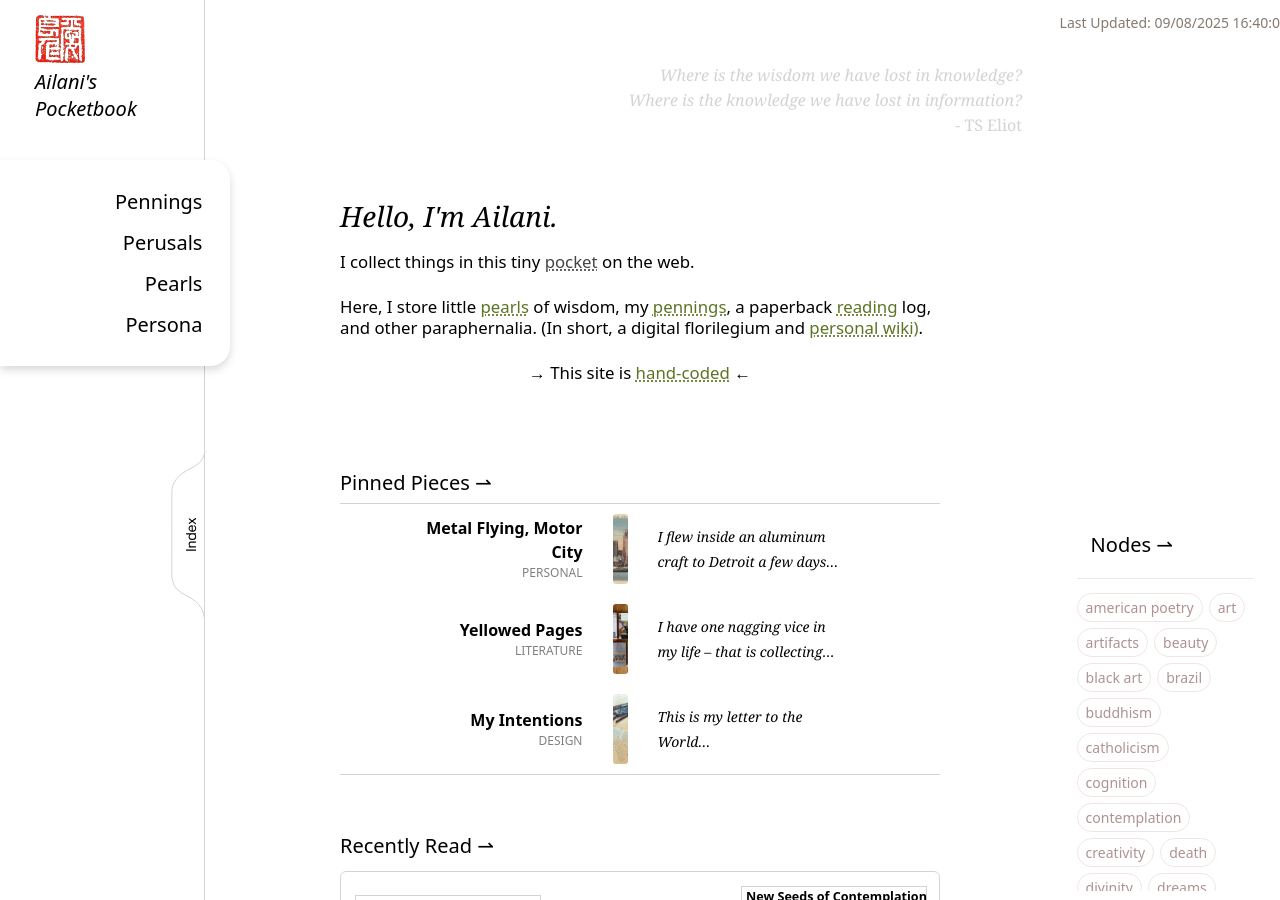
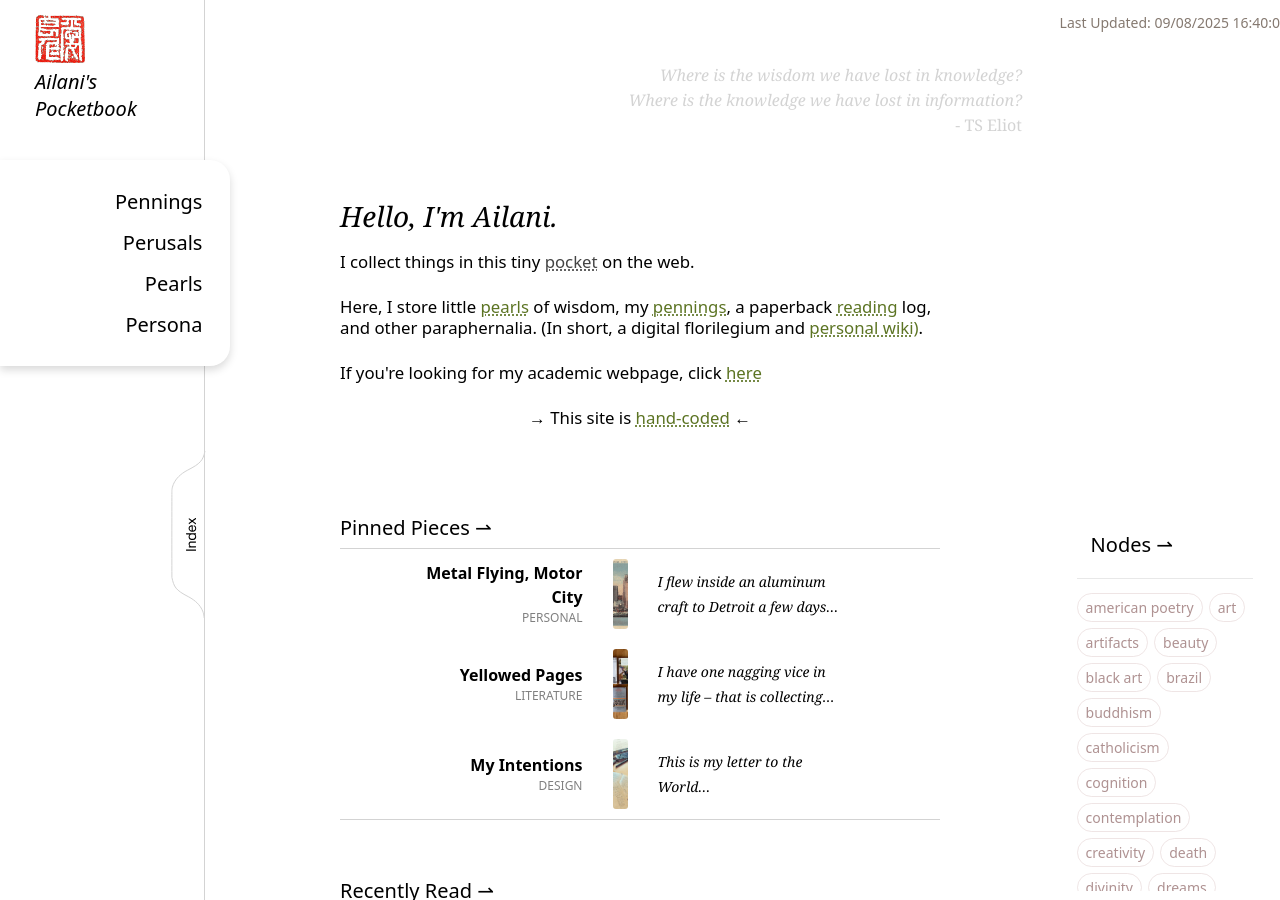
Before and after one commit to ailanisl/ailanisl.github.io, a Jekyll site: the page built from index.markdown, in a window 1280 px wide and 900 px high. Built offline with Jekyll 4.4.1, drawn with Linux system fonts in a browser that asks for light colours.

Commit message:
academic page link

```diff
--- a/_layouts/default.html
+++ b/_layouts/default.html
@@ -102,6 +102,8 @@
 
 
 
+
+
     </div>
     <button class="hamburger" id="hamburger-btn" aria-label="Toggle navigation">☰</button>
     <nav class="mini-navbar" id="mobile-nav">
--- a/academics.html
+++ b/academics.html
@@ -58,8 +58,8 @@ title: "Academic Webpage"
         overflow: auto;
         scrollbar-width: none;
 
-        height: 480px;
-        width: 360px;
+        height: fit-content;
+        width: 400px;
 
         position: relative;
         bottom: 1rem;
@@ -125,7 +125,6 @@ title: "Academic Webpage"
         max-width: 780px;
         overflow: hidden;
         position: relative;
-        margin-right: 5rem;
 
 
     }
--- a/index.markdown
+++ b/index.markdown
@@ -20,6 +20,8 @@ Here, I store little <a style="color: #5C7423;" href="{{ '/pearls/' | relative_u
     of wisdom, my <a style="color: #5C7423;" href="{{ '/pennings/' | relative_url }}" class="internal-link">pennings</a>, a paperback <a style="color: #5C7423;" href="{{ '/perusals/' | relative_url }}" class="internal-link">reading</a> log,
     and other paraphernalia. (In short, a digital florilegium and <a style="color: #5C7423;" href="{{ '/wiki-index/' | relative_url }}" class="internal-link">personal wiki)</a>.
 
+<p>If you're looking for my academic webpage, click <a style="color: #5C7423;" href="{{ '/academics/' | relative_url }}" class="internal-link">here</a></p>
+
 <p style="margin-right:auto; margin-left:auto;">
     &rarr; This site is <span class="special-deco"><a href= "{% post_url 2025-06-27-my-intentions %}" style="color: #5C7423; font-weight: 500;">hand-coded</a></span> 	&larr; </p>
 
```
